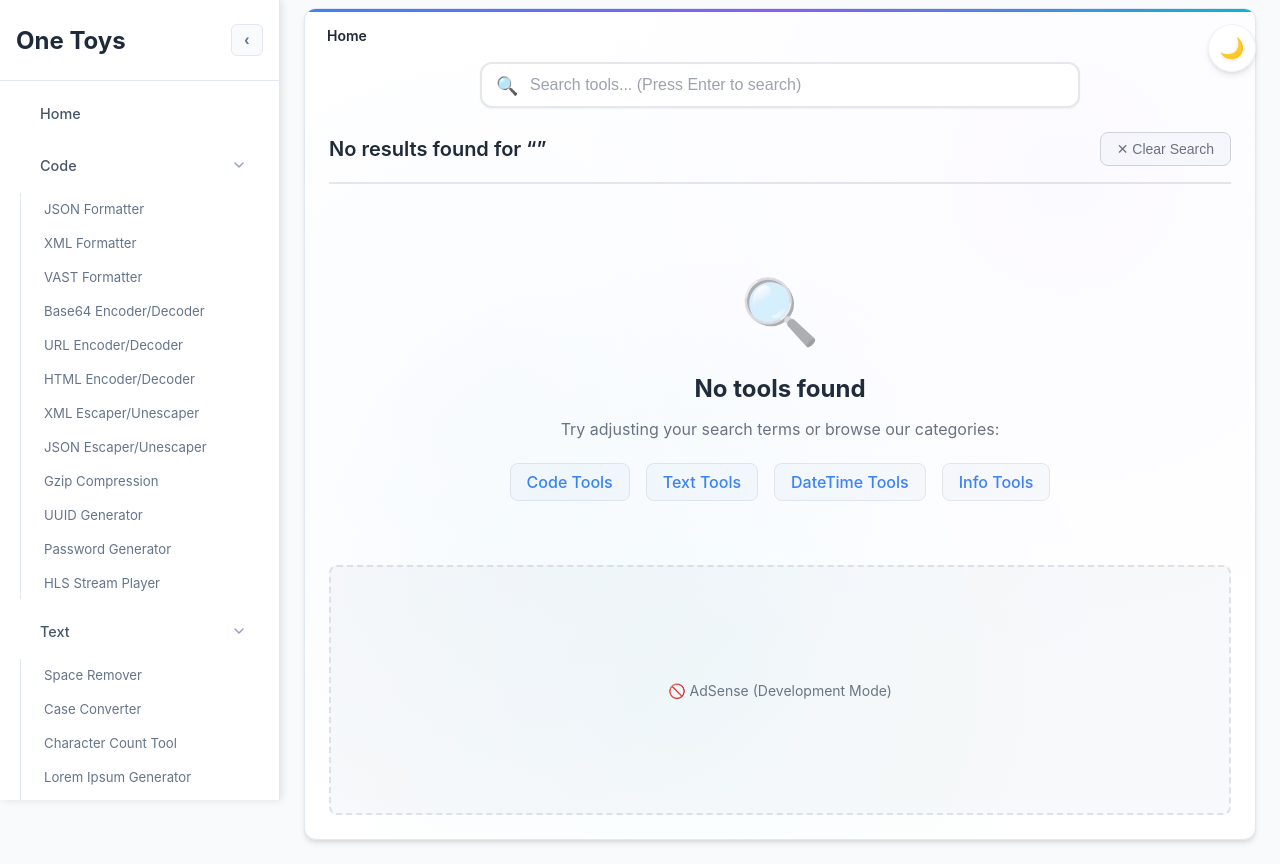
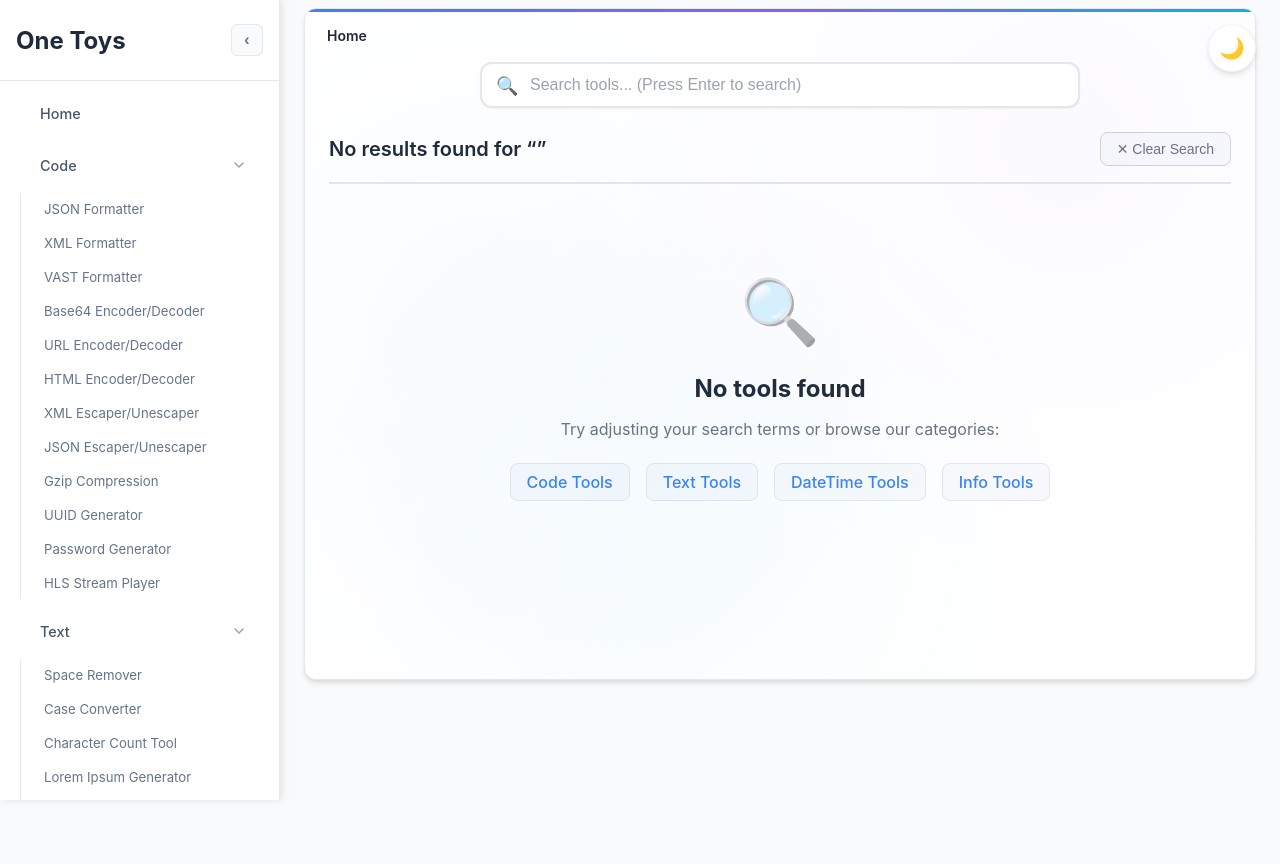
Before and after one commit to andy-lai-57blocks/one-toys-next, a Next.js app: page /search in a window 1280 px wide. After the commit the page ends 800 px from the top, so only its background shows below. Built offline with nearby package versions, Linux system fonts and the light colour scheme.

Commit message:
fix: remove ads from search results page

```diff
--- a/src/components/search/SearchResults.js
+++ b/src/components/search/SearchResults.js
@@ -2,7 +2,6 @@
 
 import React from 'react';
 import Link from 'next/link';
-import SimpleAdSSG from '../ads/SimpleAdSSG';
 
 const SearchResults = ({ results, query, onClear }) => {
   if (!results || results.length === 0) {
@@ -30,11 +29,6 @@ const SearchResults = ({ results, query, onClear }) => {
             </div>
           </div>
         </div>
-
-        {/* Ad placement at bottom of search results */}
-        <div className="search-results-ad">
-          <SimpleAdSSG adSlot="6476193569" style={{ width: '100%' }} />
-        </div>
       </div>
     );
   }
@@ -59,11 +53,6 @@ const SearchResults = ({ results, query, onClear }) => {
             query={query}
           />
         ))}
-      </div>
-
-      {/* Ad placement at bottom of search results */}
-      <div className="search-results-ad">
-        <SimpleAdSSG adSlot="6476193569" style={{ width: '100%' }} />
       </div>
     </div>
   );
```
